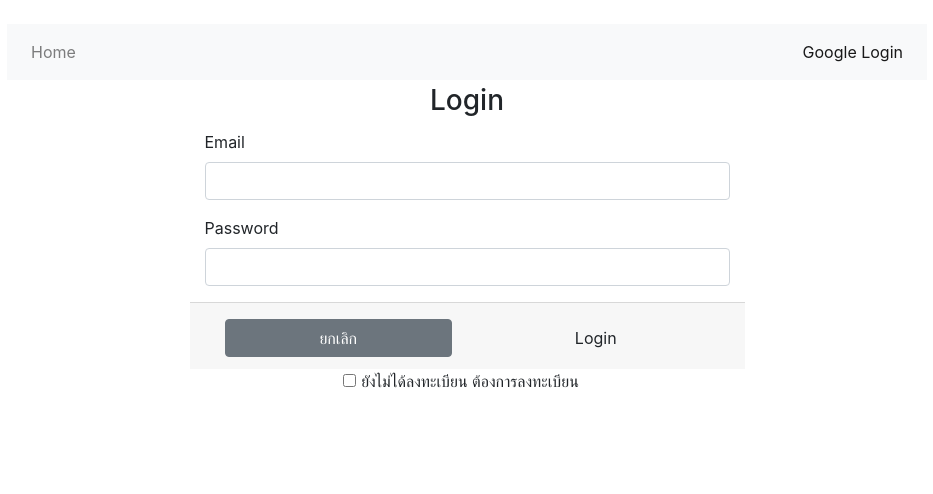
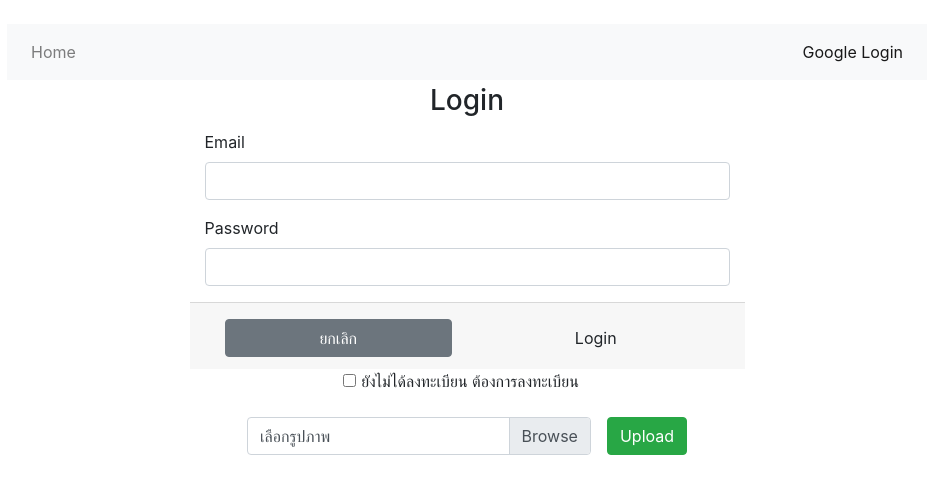
Before and after one commit to echoskydev/react-firebase, a React (Create React App) app: page / in a window 1280 px wide. Shown: the top 494 px of the page, without its empty margins (173-1106 px from the left). Built offline with nearby package versions, Linux system fonts and the light colour scheme; no server answers.

Commit message:
firebase/storage

```diff
--- a/src/App.js
+++ b/src/App.js
@@ -2,13 +2,14 @@ import React from "react";
 import "../node_modules/bootstrap/dist/css/bootstrap.min.css";
 import LoginForm from "./component/LoginForm";
 import Header from "./component/Header";
-
+import Storage from "./component/Storage";
 
 function App() {
   return (
     <div className="container">
       <Header></Header>
       <LoginForm></LoginForm>
+      <Storage></Storage>
     </div>
   );
 }
--- /dev/null
+++ b/src/component/Storage.js
@@ -0,0 +1,64 @@
+import React, { useState } from "react";
+import { storage } from "../database/firebase";
+
+export default function Storage() {
+  const [file, setFile] = useState("");
+  const [link, setLink] = useState("");
+
+  const mainBucketRef = storage.child("mainBucket");
+  const subBucketRef = storage.child("mainBucket/subBucket");
+  const uploadHandler = (e) => {
+    e.preventDefault();
+    if (!!file) {
+      const fileName = file.name;
+      const targetRef = subBucketRef.child(fileName);
+      targetRef.put(file).then((response) => {
+        console.log(response);
+        response.ref.getDownloadURL().then((photoURL) => {
+          console.log(photoURL);
+          setLink(photoURL);
+        });
+      });
+    } else {
+      console.log("not file upload!!");
+    }
+  };
+  return (
+    <div className="container mt-4">
+      <form className="d-flex justify-content-center align-items-center">
+        <div style={{ display: "block", position: "relative" }}>
+          <input
+            type="file"
+            className="custom-file-input"
+            id="customFile"
+            onChange={(e) => {
+              const file = e.target.files[0];
+              setFile(file);
+              setLink("");
+            }}
+          ></input>
+          <label className="custom-file-label" htmlFor="customFile">
+            {!file ? <div>เลือกรูปภาพ</div> : <div>{file.name}</div>}
+          </label>
+        </div>
+        <div className="ml-3">
+          <button
+            type="submit"
+            onClick={uploadHandler}
+            className="btn btn-success"
+          >
+            Upload
+          </button>
+        </div>
+      </form>
+      {!!link ? (
+        <div className="text-center mt-4">
+          <hr></hr>
+          <a className="text-secondary" href={link}>
+            คลิกไฟล์ {file.name}
+          </a>
+        </div>
+      ) : null}
+    </div>
+  );
+}
--- a/src/database/firebase.js
+++ b/src/database/firebase.js
@@ -1,7 +1,7 @@
 import firebase from "firebase/app";
 import "firebase/firestore";
 import "firebase/auth";
-
+import "firebase/storage";
 var firebaseConfig = {
   apiKey: "AIzaSyBv66aqD3SGJdKGqlBx9m8uTdS34xqjBjw",
   authDomain: "react-fireabase-afd3a.firebaseapp.com",
@@ -16,4 +16,5 @@ const firebaseApp = firebase.initializeApp(firebaseConfig);
 export const firesore = firebaseApp.firestore();
 export const auth = firebaseApp.auth();
 export const googleProvider = new firebase.auth.GoogleAuthProvider();
+export const storage = firebaseApp.storage().ref();
 export default firebaseApp;
```
